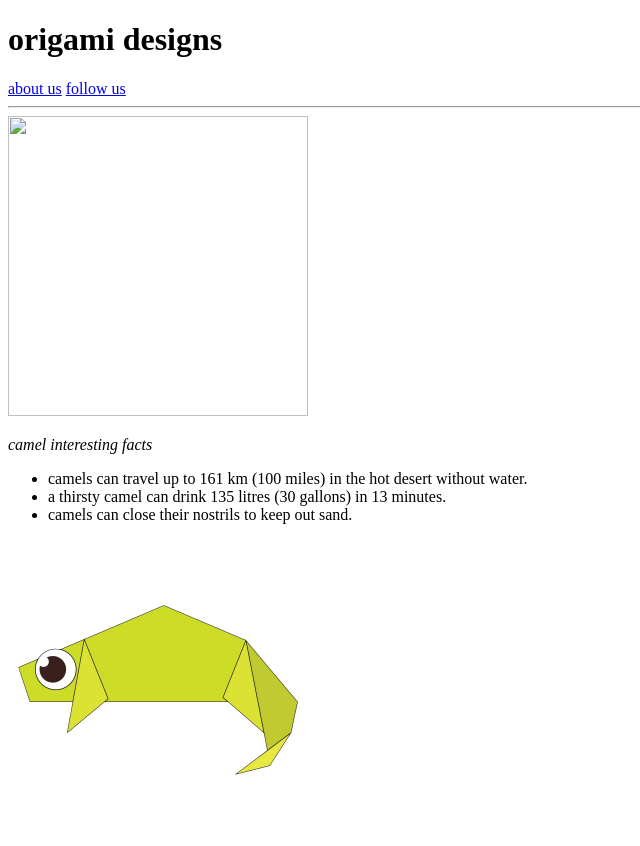
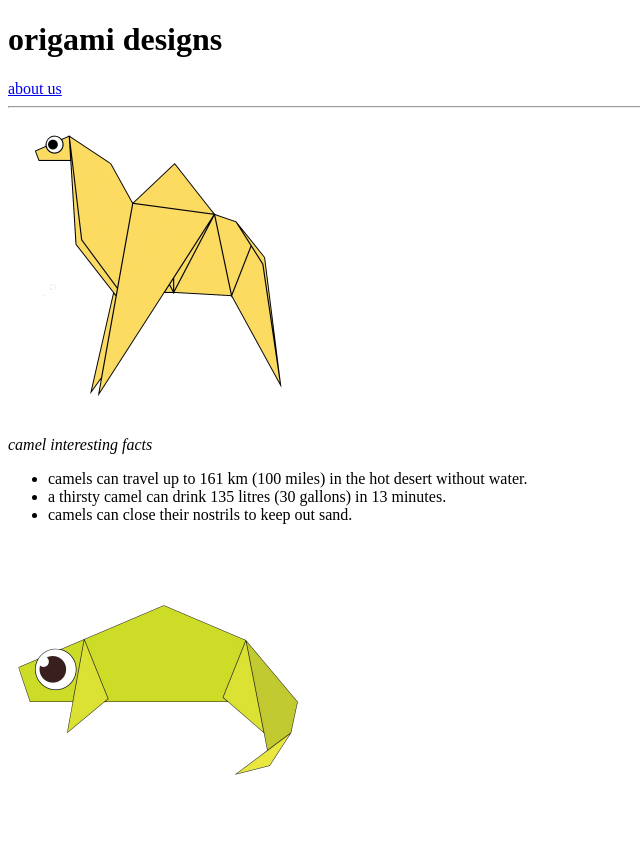
Before and after one commit to paavani05/origami-pt1, a plain HTML site: page index.html in a window 1280 px wide. Shown: the top 846 px of the page, without its empty margins (0-640 px from the left). Drawn offline with Linux system fonts and the light colour scheme; files whose address does not match are found by name.

Commit message:
Update index.html

```diff
--- a/index.html
+++ b/index.html
@@ -14,12 +14,11 @@
             origami designs
         </h1>
         <a href="aboutus.html">about us</a>
-        <a href="followus.html">follow us</a>
 
         <hr>
 
         <a href = "https://origami.me/camel/">
-            <img src = "og-img/camel.png" width = 300 height = 300 />
+            <img src = "https://paavani05.github.io/origami-pt1/camel.png" width = 300 height = 300 />
         </a>
         <p> <i> camel interesting facts </i> </p>
         <ul>
```
